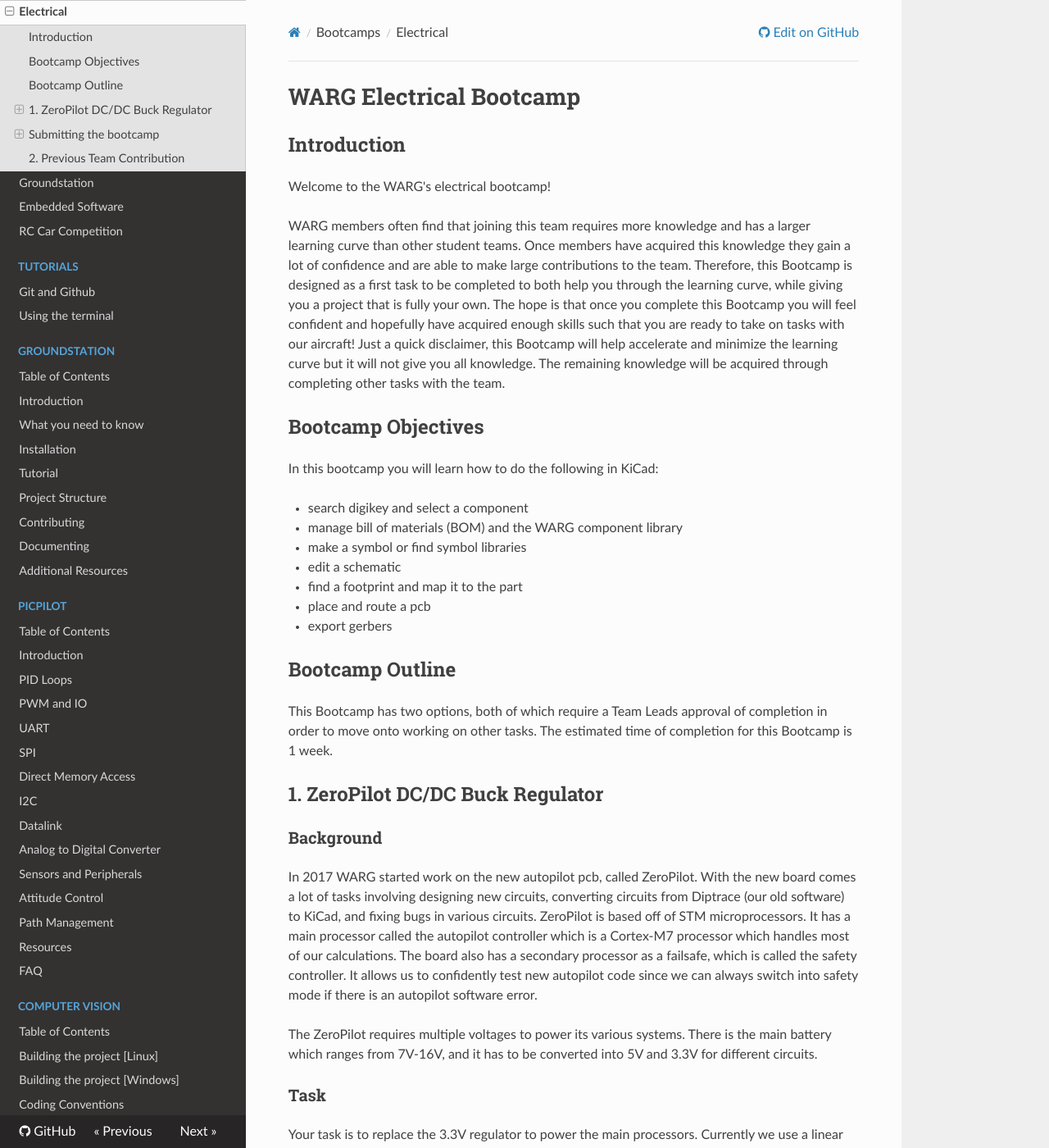
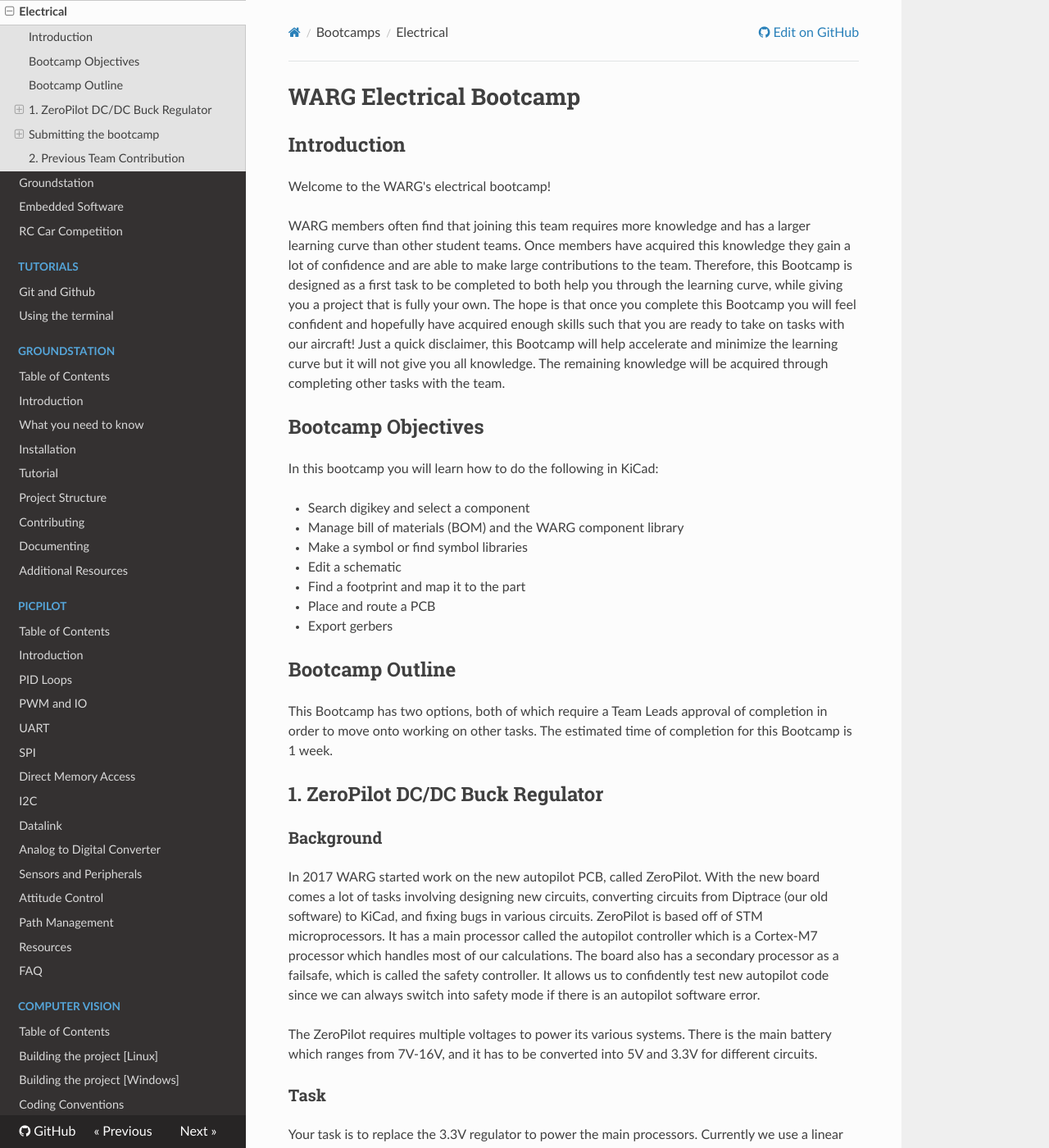
Before and after one commit to UWARG/docs, an MkDocs documentation site: the page built from docs/bootcamp/electrical.md, in a window 1280 px wide and 1400 px high. Shown: the whole window at 82% size. Built offline with MkDocs 1.6.1, drawn with Linux system fonts in a browser that asks for light colours; nearby versions of some CDN libraries; old or Windows-style settings are respelled for this version of MkDocs; some of the changed text lies outside the part shown.

Commit message:
fiXED caPitAlizaTioN

```diff
--- a/docs/bootcamp/electrical.md
+++ b/docs/bootcamp/electrical.md
@@ -10,13 +10,13 @@
 
 In this bootcamp you will learn how to do the following in KiCad:
 
-- search digikey and select a component
-- manage bill of materials (BOM) and the WARG component library
-- make a symbol or find symbol libraries
-- edit a schematic
-- find a footprint and map it to the part
-- place and route a pcb
-- export gerbers
+- Search digikey and select a component
+- Manage bill of materials (BOM) and the WARG component library
+- Make a symbol or find symbol libraries
+- Edit a schematic
+- Find a footprint and map it to the part
+- Place and route a PCB
+- Export gerbers
 
 ## Bootcamp Outline
 
@@ -26,7 +26,7 @@
 
 ### Background
 
-In 2017 WARG started work on the new autopilot pcb, called ZeroPilot. With the new board comes a lot of tasks involving designing new circuits, converting circuits from Diptrace (our old software) to KiCad, and fixing bugs in various circuits. ZeroPilot is based off of STM microprocessors. It has a main processor called the autopilot controller which is a Cortex-M7 processor which handles most of our calculations. The board also has a secondary processor as a failsafe, which is called the safety controller. It allows us to confidently test new autopilot code since we can always switch into safety mode if there is an autopilot software error.
+In 2017 WARG started work on the new autopilot PCB, called ZeroPilot. With the new board comes a lot of tasks involving designing new circuits, converting circuits from Diptrace (our old software) to KiCad, and fixing bugs in various circuits. ZeroPilot is based off of STM microprocessors. It has a main processor called the autopilot controller which is a Cortex-M7 processor which handles most of our calculations. The board also has a secondary processor as a failsafe, which is called the safety controller. It allows us to confidently test new autopilot code since we can always switch into safety mode if there is an autopilot software error.
 
 The ZeroPilot requires multiple voltages to power its various systems. There is the main battery which ranges from 7V-16V, and it has to be converted into 5V and 3.3V for different circuits.
 
@@ -64,7 +64,7 @@
 
 8. If needed, create a footprint for the part. Most likely you will be able to find the footprint in KiCad's large library of footprints, but if you do have to create one make sure to save it to the WARG-KiCad repo. Map the footprint to the part you added in step 7.
 
-9. Export the netlist and import it into the pcb editor. Feel free to change the board outline to fit the bigger part, as we don't expect you to re-route the whole board to fit the component.
+9. Export the netlist and import it into the PCB editor. Feel free to change the board outline to fit the bigger part, as we don't expect you to re-route the whole board to fit the component.
 
 10. Add tracks to connect the components together. Look at the datasheet for a recommended layout pattern. Ensure that your traces are thick enough to handle the current that will be flowing through it. Also, make sure to update the copper pours to fit the new component and board outline.
 
@@ -77,13 +77,13 @@
 
 ### Resources
 
-- [Zeropilot repo](https://github.com/UWARG/ZeroPilot-HW)
+- [ZeroPilot repo](https://github.com/UWARG/ZeroPilot-HW)
 - [KiCad library repo](https://github.com/UWARG/ZeroPilot-HW)
 - [Digikey to find components](https://www.digikey.com/)
 - [KiCad Software](http://kicad-pcb.org/)
 - [KiCad Documentation](http://kicad-pcb.org/help/documentation/)
 - [KiCad getting started guide](http://docs.kicad-pcb.org/4.0.6/en/getting_started_in_kicad.pdf)
--  bootcamp channel on  [slack](https://uwarg.slack.com) to ask questions to team leads
+-  Bootcamp channel on  [slack](https://uwarg.slack.com) to ask questions to team leads
 
 ## 2. Previous Team Contribution
 
```
